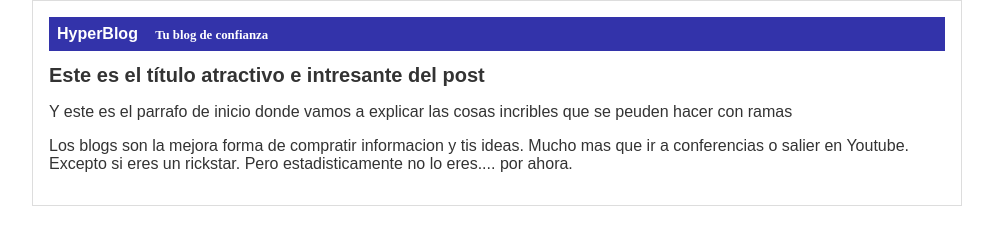
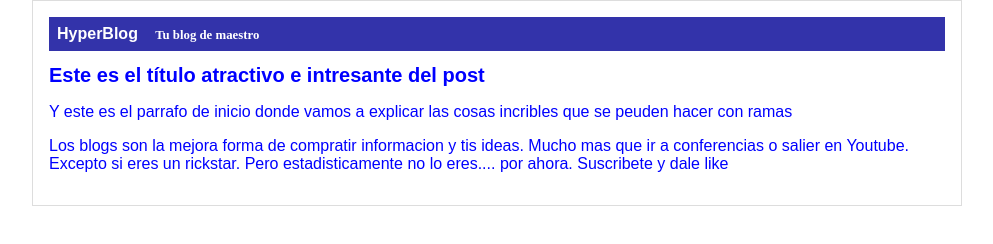
Before and after one commit to MauricioACN/hierblog, a plain HTML site: page index.html in a window 1280 px wide. Shown: the whole page, without its empty margins (143-1136 px from the left). Drawn offline with Linux system fonts and the light colour scheme.

Commit message:
cabecera azul y suscripcion

```diff
--- a/css/estilos.css
+++ b/css/estilos.css
@@ -1,6 +1,6 @@
 body
 {
-    color: #333;
+    color: blue;
     text-align: center;
     font-family: Arial, Helvetica, sans-serif;
     font-size: 16px;
--- a/index.html
+++ b/index.html
@@ -6,14 +6,17 @@
   <body>
     <div id="container">
       <div id="cabecera">
-        HyperBlog <span id="tagline">Tu blog de confianza</span>
+        HyperBlog <span id="tagline">Tu blog de maestro</span>
       </div>
       <div id="post">
         <h1>Este es el título atractivo e intresante del post</h1>
         <p>Y este es el parrafo de inicio donde vamos a explicar las cosas incribles que se peuden hacer con ramas</p>
         <p>Los blogs son la mejora forma de compratir informacion y tis ideas. Mucho mas que ir a conferencias o salier en Youtube.
           Excepto si eres un rickstar. Pero estadisticamente no lo eres.... por ahora.
+
+          Suscribete y dale like
         </p>
+
       </div>
     </div>
 
```
